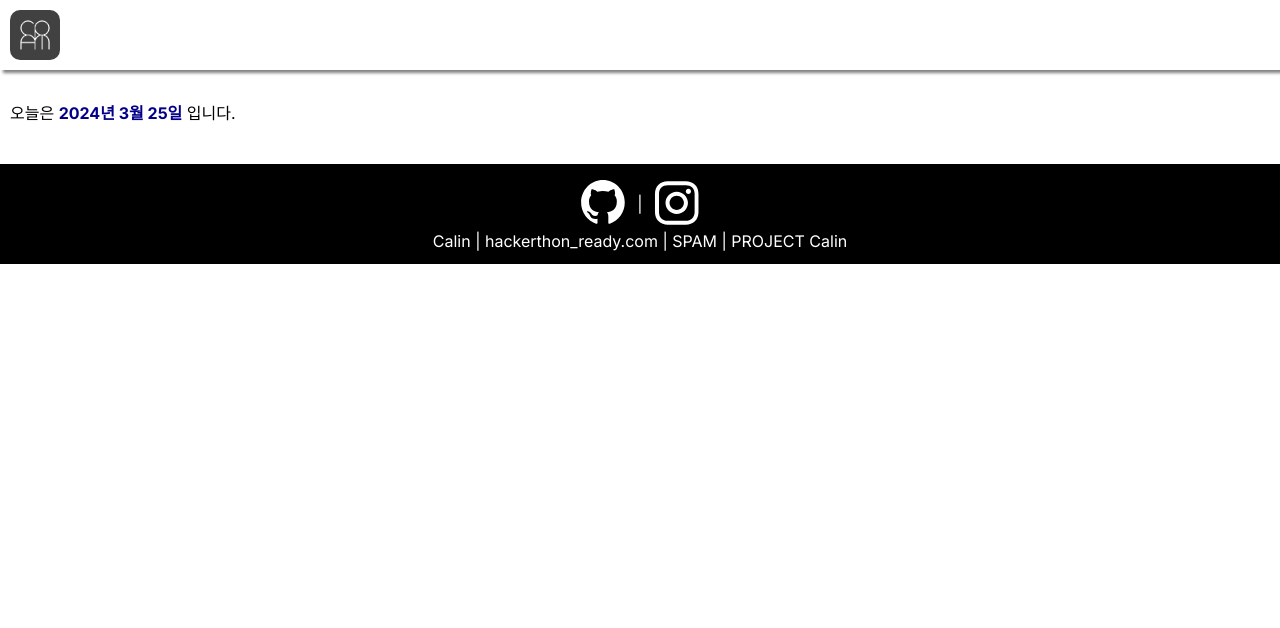
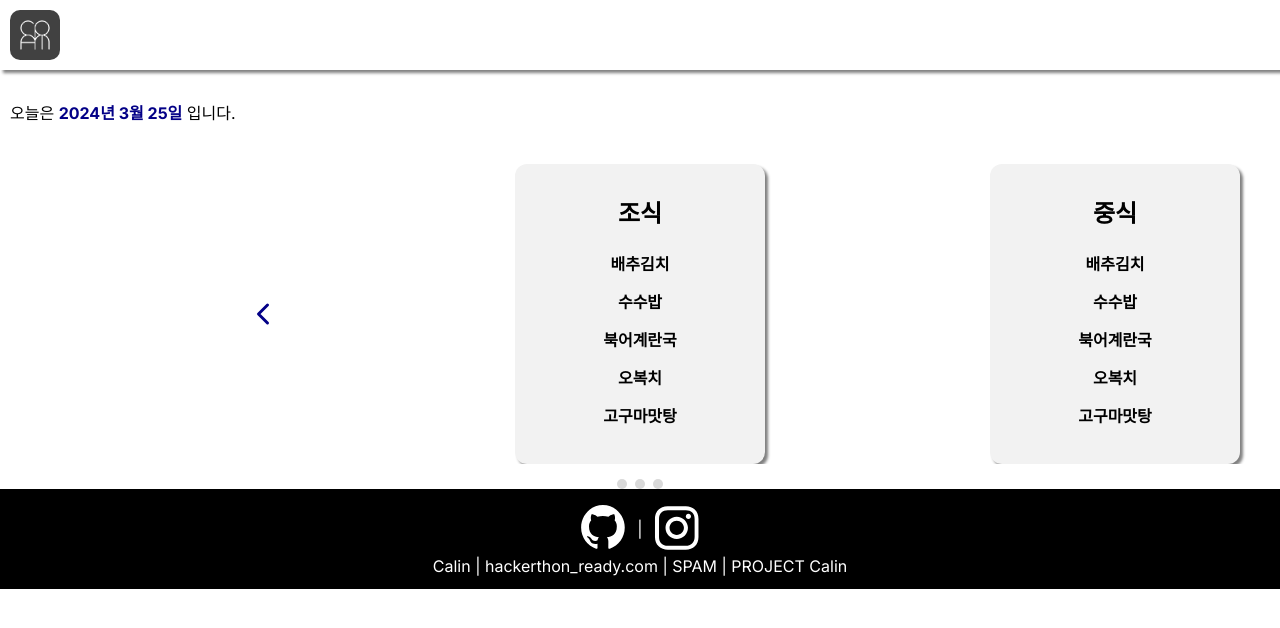
Before and after one commit to SRHS-SPAM/practice-hackathon2, a Next.js app in the folder frontend/: page /cafeteria in a window 1280 px wide. Shown: the top 628 px of the page. Built offline with nearby package versions, Linux system fonts and the light colour scheme.

Commit message:
Today's unlogic-cafeteria-page's tsxs'

```diff
--- /dev/null
+++ b/frontend/app/cafeteria/_components/cafeMenu.module.css
@@ -0,0 +1,53 @@
+.wrap {
+    display: flex;
+    flex-direction: column;
+    justify-content: center;
+    width: 100%;
+}
+.wrap > div {
+    display: flex;
+    justify-content: center;
+}
+.cafewrap {
+    align-items: stretch;
+    margin-bottom: 15px;
+}
+.child {
+    position: relative;
+    width: 250px;
+    height: 300px;
+}
+.arrow {
+    color: #030087;
+    height: 100%;
+}
+.arrowwrap {
+    flex: 1;
+    display: flex;
+    justify-content: center;
+}
+.panewrap {
+    position: absolute;
+    width: 1200px;
+    display: flex;
+    justify-content: space-between;
+    overflow-x: hidden;
+}
+
+.status {
+    cursor: pointer;
+    height: 10px;
+    width: 10px;
+    border-radius: 5px;
+    background-color: #d9d9d9;
+}
+
+.statuswrap {
+    display: flex;
+    gap: 8px;
+}
+
+.activestatus {
+    width: 40px;
+    background-color: #030087;
+}
--- a/frontend/app/cafeteria/_components/cafeMenu.tsx
+++ b/frontend/app/cafeteria/_components/cafeMenu.tsx
@@ -1,5 +1,39 @@
-const CafeMenu = () => {
+"use client"
 
+import { ChevronLeft, ChevronRight } from "lucide-react";
+import styles from "./cafeMenu.module.css";
+import { CafeMenuPaneProps } from "../page";
+import CafeMenuPane from "./cafeMenuPane";
+
+interface CafeMenuProps {
+  data: CafeMenuPaneProps[];
 }
 
+const CafeMenu = ({ data }: CafeMenuProps) => {
+  return (
+    <div className={styles.wrap}>
+      <div className={styles.cafewrap}>
+        <div className={styles.arrowwrap}>
+          <ChevronLeft className={styles.arrow} width={36} height={36} />
+        </div>
+        <div className={styles.child}>
+          <div className={styles.panewrap}>
+            {data.map((ai, i) => (
+              <CafeMenuPane data={ai.data} title={ai.title} key={i} />
+            ))}
+          </div>
+        </div>
+        <div className={styles.arrowwrap}>
+          <ChevronRight className={styles.arrow} width={36} height={36} />
+        </div>
+      </div>
+      <div className={styles.statuswrap}>
+        {data.map((ai, i)=>{
+            if(true) return<div className={styles.status} key={i}/>
+        })}
+      </div>
+    </div>
+  );
+};
+
 export default CafeMenu;
--- /dev/null
+++ b/frontend/app/cafeteria/_components/cafeMenuPane.module.css
@@ -0,0 +1,26 @@
+.wrap {
+    display: flex;
+    flex-direction: column;
+    align-items: center;
+    text-align: center;
+    background-color: #f2f2f2;
+    border-radius: 12px;
+    box-shadow: 3px 3px 3px gray;
+    width: 250px;
+    height: 300px;
+    padding: 30px;
+}
+.title {
+    height: 50px;
+    font-size: x-large;
+}
+.text {
+    font-weight: bold;;
+}
+
+.menuwrap {
+    flex: 1;
+    display: flex;
+    flex-direction: column;
+    justify-content: space-around;
+}
--- a/frontend/app/cafeteria/_components/cafeMenuPane.tsx
+++ b/frontend/app/cafeteria/_components/cafeMenuPane.tsx
@@ -1,17 +1,23 @@
+import styles from "./cafeMenuPane.module.css";
+
 interface CafeMenuPaneProps {
-    title: string
-    data: string[]
+  title: string;
+  data: string[];
 }
 
-const CafeMenuPane = ({title, data}: CafeMenuPaneProps) => {
-    return (
-        <div>
-            {title}
-            {data.map((ai, i)=>(
-                <div key={i}>{ai}</div>
-            ))}
-        </div>
-    )
-}
+const CafeMenuPane = ({ title, data }: CafeMenuPaneProps) => {
+  return (
+    <div className={styles.wrap}>
+      <span className={`${styles.title} ${styles.text}`}>{title}</span>
+      <div className={styles.menuwrap}>
+        {data.map((ai, i) => (
+          <div key={i} className={styles.text}>
+            {ai}
+          </div>
+        ))}
+      </div>
+    </div>
+  );
+};
 
 export default CafeMenuPane;
--- a/frontend/app/cafeteria/page.tsx
+++ b/frontend/app/cafeteria/page.tsx
@@ -3,6 +3,43 @@ import Image from "next/image";
 import styles from "./page.module.css";
 import { useSearchParams } from "next/navigation";
 import { useState } from "react";
+import CafeMenu from "./_components/cafeMenu";
+export interface CafeMenuPaneProps {
+  title: string
+  data: string[]
+}
+const Data:CafeMenuPaneProps[] = [
+  {
+    title: "조식",
+    data: [
+      "배추김치",
+      "수수밥",
+      "북어계란국",
+      "오복치",
+      "고구마맛탕"
+    ]
+  },
+  {
+    title: "중식",
+    data: [
+      "배추김치",
+      "수수밥",
+      "북어계란국",
+      "오복치",
+      "고구마맛탕"
+    ]
+  },
+  {
+    title: "석식",
+    data: [
+      "배추김치",
+      "수수밥",
+      "북어계란국",
+      "오복치",
+      "고구마맛탕"
+    ]
+  },
+]
 
 export default function Home() {
   const params = useSearchParams();
@@ -13,6 +50,7 @@ export default function Home() {
   return (
     <main className={styles.main}>
       <div className={styles.wrap}>
+        <CafeMenu data={Data}/>
       </div>
     </main>
   );
```
